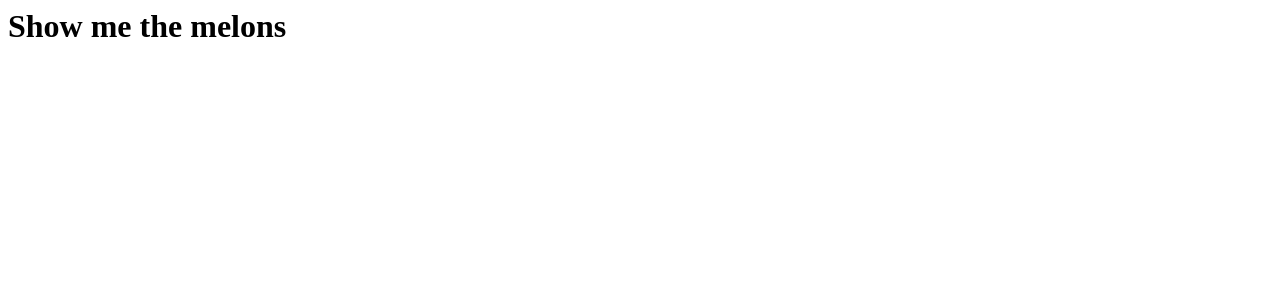
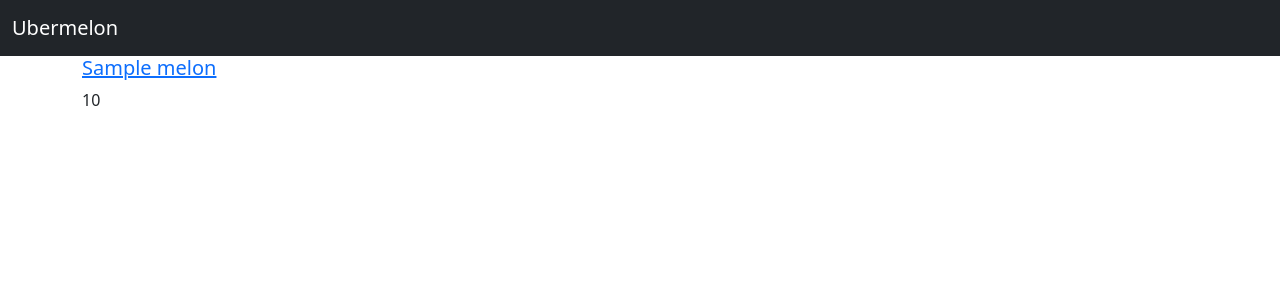
Before and after one commit to tchantha01/Py-Melon_Store-week3, a Flask app: template templates/all_melons.html in a window 1280 px wide. Shown: the top 300 px of the page. Run offline with Flask 2, Linux system fonts and the light colour scheme; the template is opened without the code that fills it: most values are stand-ins (such as "Sample title", 1, 10 or a date in 2020).

Commit message:
working on all_melons.html

```diff
--- a/server.py
+++ b/server.py
@@ -10,7 +10,8 @@ def homepage():
 
 @app.route("/melons")
 def all_melons():
-    return render_template("all_melons.html")
+    melon_list = melons.get_all()
+    return render_template("all_melons.html", melon_list=melon_list)
 
 @app.route("/melon/<melon_id>")
 def melon_details(melon_id):
--- a/templates/all_melons.html
+++ b/templates/all_melons.html
@@ -1 +1,17 @@
-<h1>Show me the melons</h1>
+{% extends "base.html" %}
+
+{% block body %}
+<div id="melon-list">
+    {% for melon in melon_list %}
+    <div>
+        <h5>
+            <a href="{{ url_for("melon_details", melon_id=melon.melon_id) }}">
+                {{ melon.common_name }}
+            </a>
+        </h5>
+            {{ melon.price_str() }}
+    </div>
+    {% endfor %}
+
+</div>
+{% endblock %}
```
